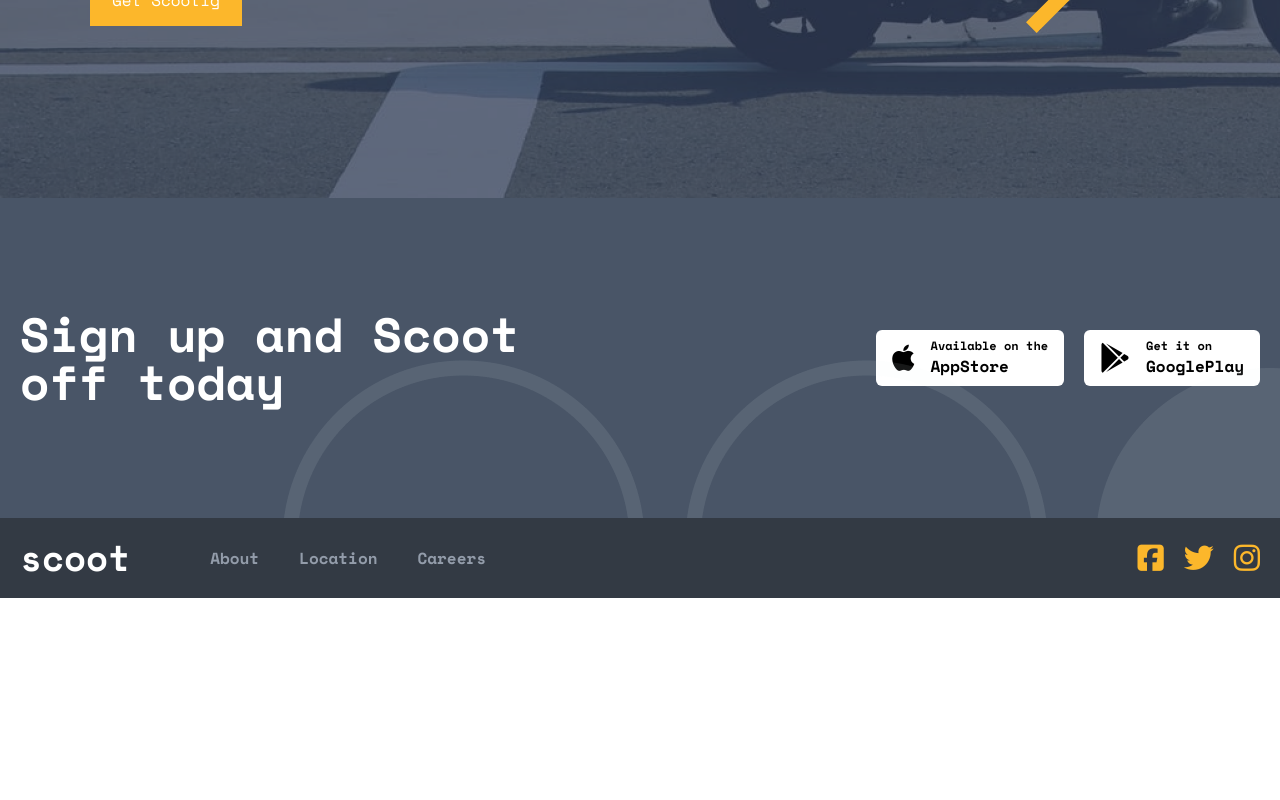
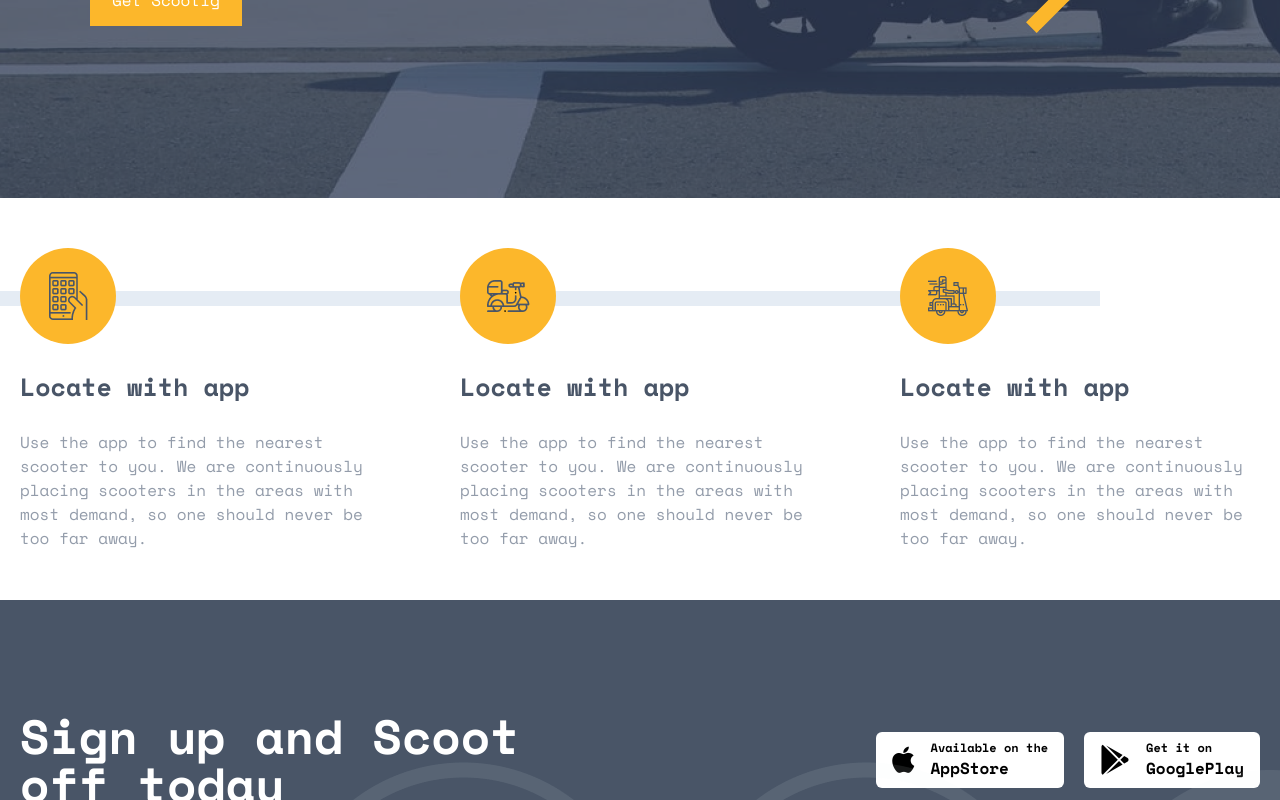
Before and after one commit to Legion154/scoot, a React (Vite) app: page / in a window 1280 px wide. Shown: the part 586-1386 px from the top of the page. Before the commit the page ends 1184 px from the top, so only its background shows below. Built offline with nearby package versions, Linux system fonts and the light colour scheme.

Commit message:
section2 added

```diff
--- a/src/pages/Home/Home.jsx
+++ b/src/pages/Home/Home.jsx
@@ -20,7 +20,7 @@ const Home = () => {
       >
         <div className="flex flex-col gap-7 items-start">
           <h1 className="w-[300px] md:w-[600px] text-white text-[30px] md:text-[55px] font-bold leading-[60px]">
-            Scooter sharing  made simple
+            Scooter sharing made simple
           </h1>
           <p className=" xl:ml-[70px] w-[300px] sm:w-[460px] text-white text-[17px] font-medium">
             Scoot takes the hassle out of urban mobility. Our bikes are placed
@@ -28,8 +28,7 @@ const Home = () => {
             the nearest bike, unlock it with a tap, and you’re away!
           </p>
           <div className=" xl:ml-[70px]">
-
-          <Button name=" Get Scootig"/>
+            <Button name=" Get Scootig" />
           </div>
           <div className="hidden md:flex absolute bottom-[300px] left-0 w-[200px] h-[15px] bg-[#FCB72B]"></div>
           <div className="hidden md:flex absolute bottom-[165px] left-[720px]">
@@ -37,6 +36,44 @@ const Home = () => {
           </div>
         </div>
       </section>
+      <section className=" py-[50px] px-3 sm:px-5 2xl:px-40 relative">
+        <div className="flex flex-wrap gap-[40px] justify-center md:justify-between ">
+          <div className="flex flex-col gap-6">
+            <div className="flex justify-center items-center bg-[#FCB72B] w-[96px] h-[96px] rounded-[50%]">
+              <img src={phone} alt="" />
+            </div>
+            <h1 className="text-[25px] text-[#495567] font-semibold">Locate with app</h1>
+            <p className="w-[300px] md:w-[360px] text-[#939CAA]">
+              Use the app to find the nearest scooter to you. We are
+              continuously placing scooters in the areas with most demand, so
+              one should never be too far away.
+            </p>
+          </div>
+          <div className="flex flex-col gap-6">
+            <div className="flex justify-center items-center bg-[#FCB72B] w-[96px] h-[96px] rounded-[50%]">
+              <img src={scooter} alt="" />
+            </div>
+            <h1 className="text-[25px] text-[#495567] font-semibold">Locate with app</h1>
+            <p className="w-[300px] md:w-[360px] text-[#939CAA]">
+              Use the app to find the nearest scooter to you. We are
+              continuously placing scooters in the areas with most demand, so
+              one should never be too far away.
+            </p>
+          </div>
+          <div className="flex flex-col gap-6">
+            <div className="flex justify-center items-center bg-[#FCB72B] w-[96px] h-[96px] rounded-[50%]">
+              <img src={scooter2} alt="" />
+            </div>
+            <h1 className="text-[25px] text-[#495567] font-semibold">Locate with app</h1>
+            <p className="w-[300px] md:w-[360px] text-[#939CAA]">
+              Use the app to find the nearest scooter to you. We are
+              continuously placing scooters in the areas with most demand, so
+              one should never be too far away.
+            </p>
+          </div>
+        </div>
+          <div className=" hidden md:flex absolute z-[-1] left-0 top-[93px] w-[1100px] h-[15px]  bg-[#E5ECF4]"></div>
+      </section>
     </main>
   );
 };
```
